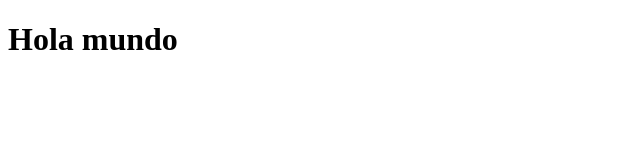
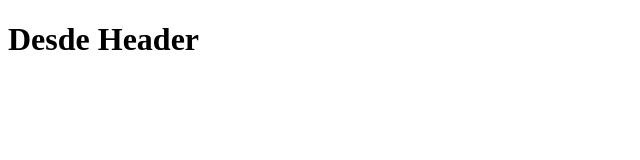
Before and after one commit to jdamianlh/citas-react, a React (Vite) app: page / in a window 1280 px wide. Shown: the top 160 px of the page, without its empty margins (0-640 px from the left). Built offline with nearby package versions, Linux system fonts and the light colour scheme.

Commit message:
Creating the Header and Form components

```diff
--- a/src/App.jsx
+++ b/src/App.jsx
@@ -1,9 +1,11 @@
+import Header from "./components/Header"
+
 function App() {
 
 
   return (
     <>
-      <h1>Hola mundo</h1>
+      <Header/>
     </>
   )
 }
--- /dev/null
+++ b/src/components/Header.jsx
@@ -0,0 +1,8 @@
+const Header = () => {
+
+    return(
+        <h1>Desde Header</h1>
+    )
+}
+
+export default Header
```
Also changed, not shown: src/components/Formulario.jsx (added, +7 -0 lines).
